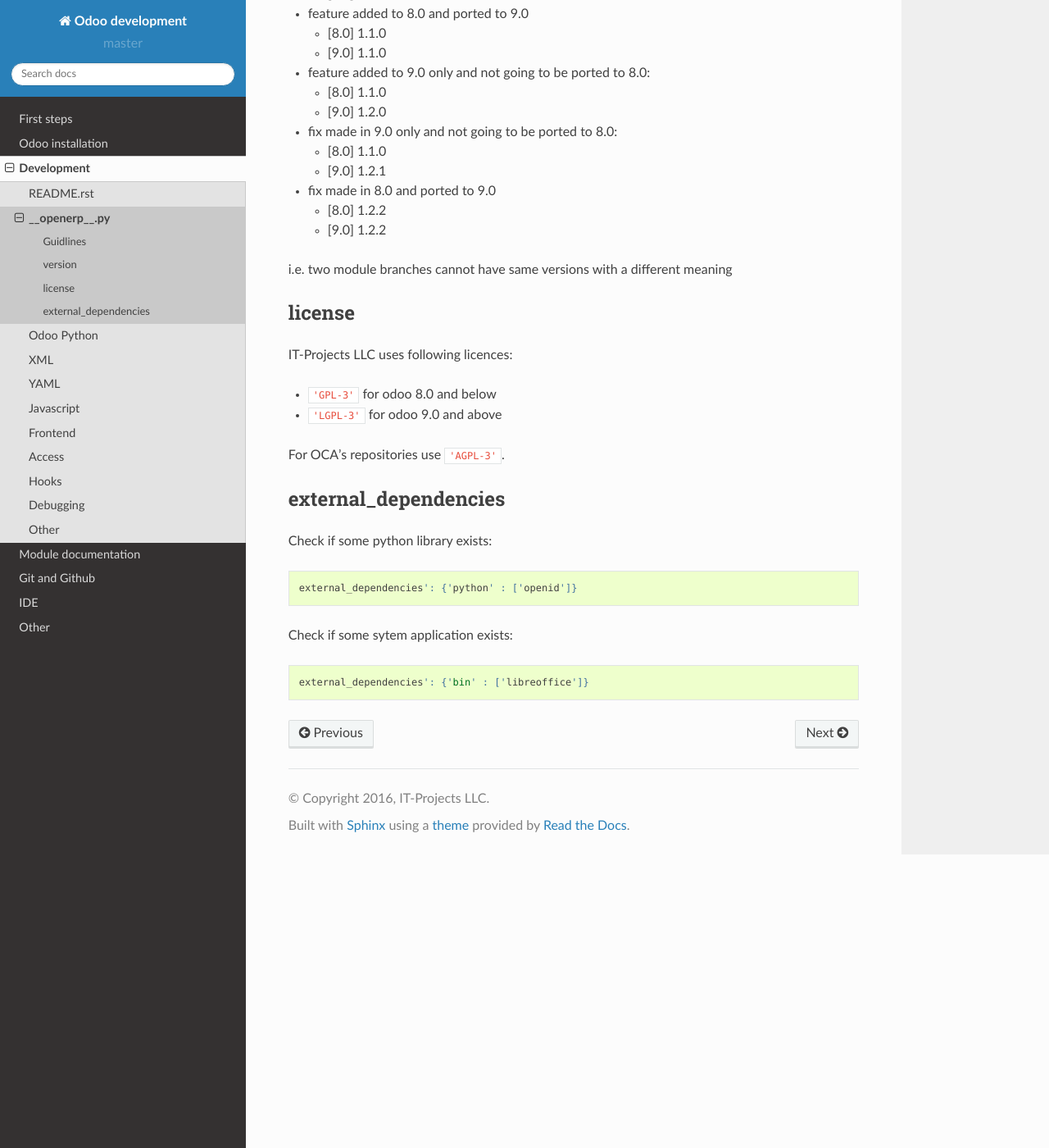
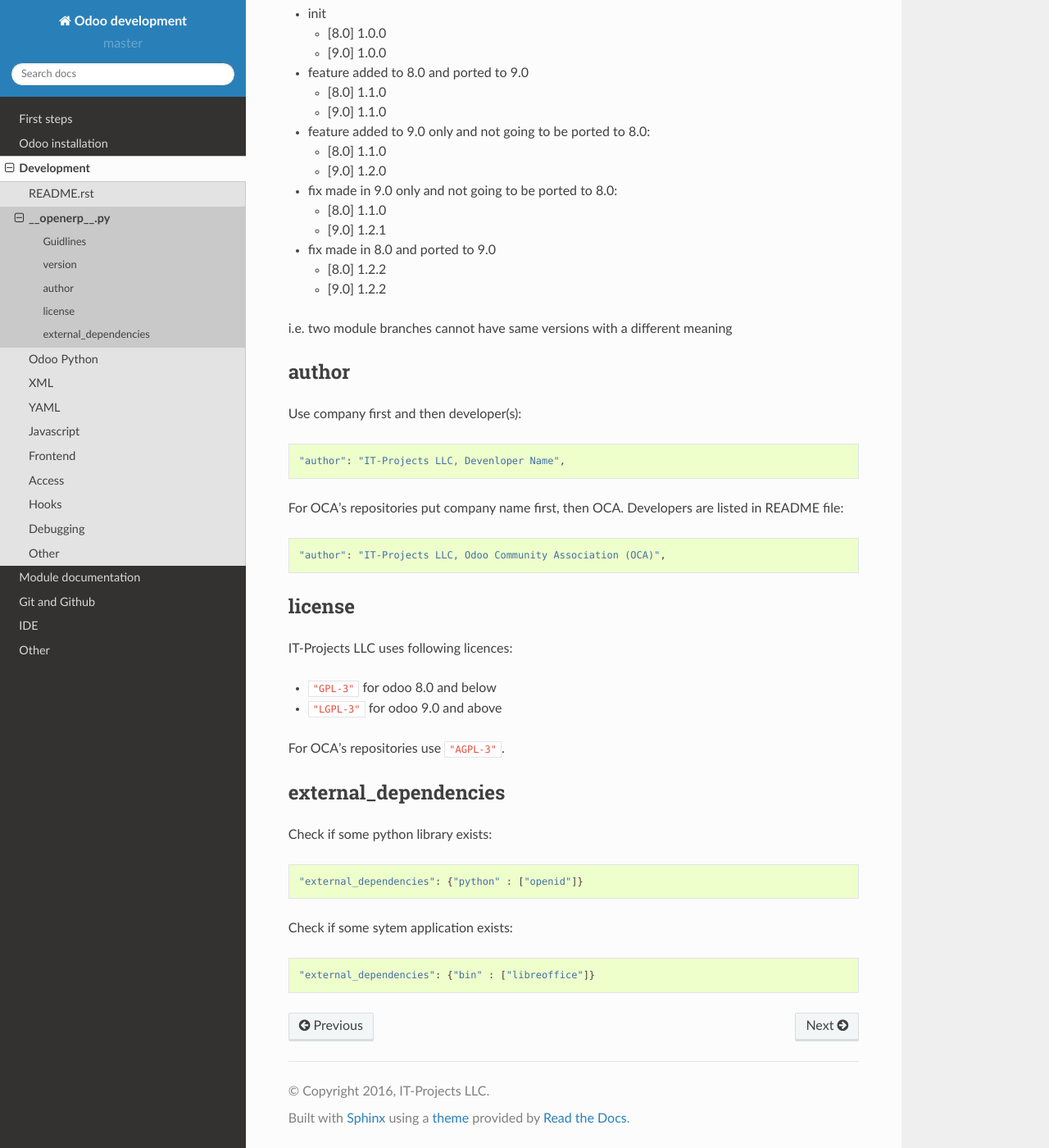
Before and after one commit to itpp-labs/odoo-development, a Sphinx documentation site: the page built from docs/dev/__openerp__.py.rst, in a window 1280 px wide and 1400 px high, scrolled down 1622 px. Shown: the whole window at 82% size. Built offline with Sphinx 7.4.7 and the Read the Docs theme 2.0.0, drawn with Linux system fonts in a browser that asks for light colours; some of the changed text lies outside the part shown.

Commit message:
add links to OCA templates + further fixes of quotes

```diff
--- a/docs/dev/README.rst.rst
+++ b/docs/dev/README.rst.rst
@@ -31,6 +31,10 @@
 
     Tested on Odoo 8.0 a40d48378d22309e53e6d38000d543de1d2f7a78
 
+See also:
+
+* OCA's README: https://raw.githubusercontent.com/OCA/maintainer-tools/master/template/module/README.rst
+
 Usage
 -----
 
--- a/docs/dev/__openerp__.py.rst
+++ b/docs/dev/__openerp__.py.rst
@@ -49,6 +49,7 @@
     }
 
 See also:
+
 * OCA's template: https://github.com/OCA/maintainer-tools/blob/master/template/module/__openerp__.py
 
 version
@@ -92,25 +93,36 @@
 
 i.e. two module branches cannot have same versions with a different meaning
 
+author
+------
+
+Use company first and then developer(s): ::
+
+        "author": "IT-Projects LLC, Devenloper Name",
+
+For OCA's repositories put company name first, then OCA. Developers are listed in README file: ::
+
+    "author": "IT-Projects LLC, Odoo Community Association (OCA)",
+
 
 license
 -------
 
 IT-Projects LLC uses following licences:
 
-* ``'GPL-3'`` for odoo 8.0 and below
-* ``'LGPL-3'`` for odoo 9.0 and above
+* ``"GPL-3"`` for odoo 8.0 and below
+* ``"LGPL-3"`` for odoo 9.0 and above
 
-For OCA's repositories use ``'AGPL-3'``.
+For OCA's repositories use ``"AGPL-3"``.
 
 external_dependencies
 ---------------------
 
 Check if some python library exists::
 
-  external_dependencies': {'python' : ['openid']}
+  "external_dependencies": {"python" : ["openid"]}
 
 
 Check if some sytem application exists::
 
-  external_dependencies': {'bin' : ['libreoffice']}
+  "external_dependencies": {"bin" : ["libreoffice"]}
```
